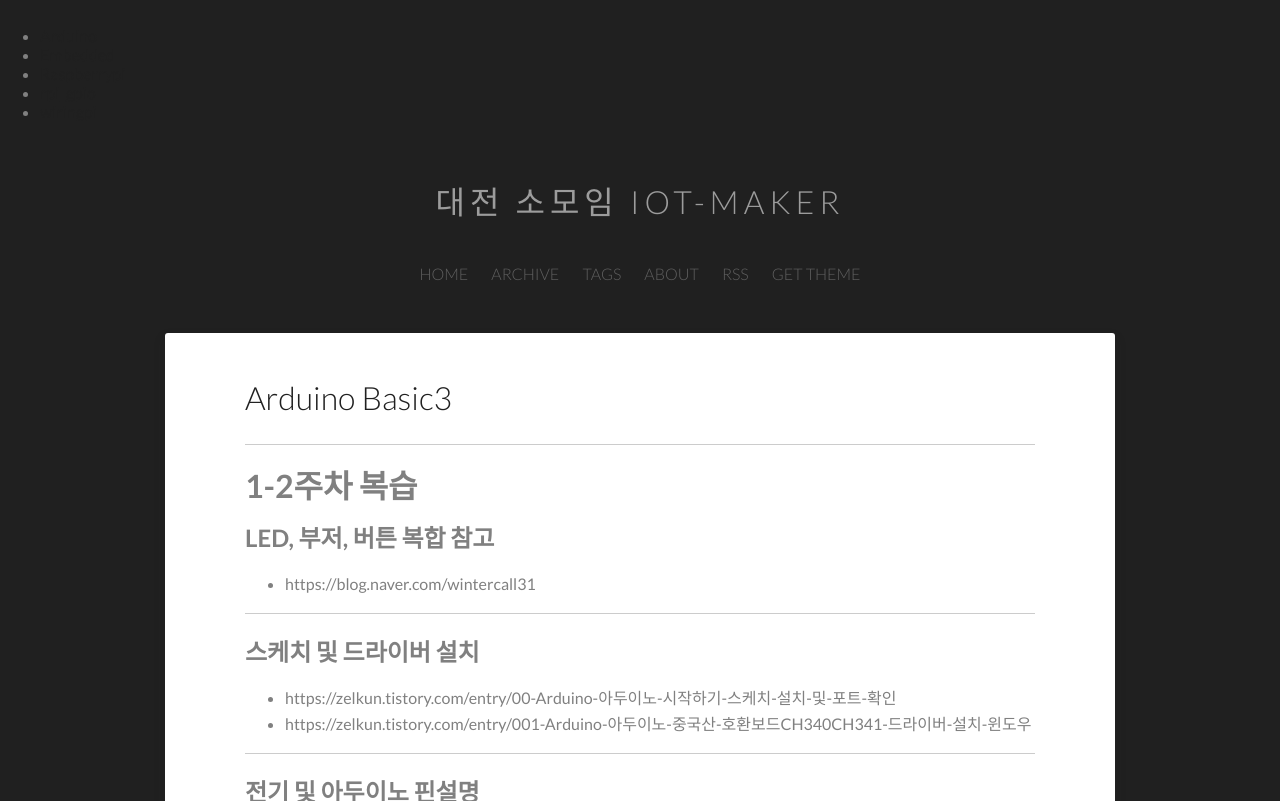
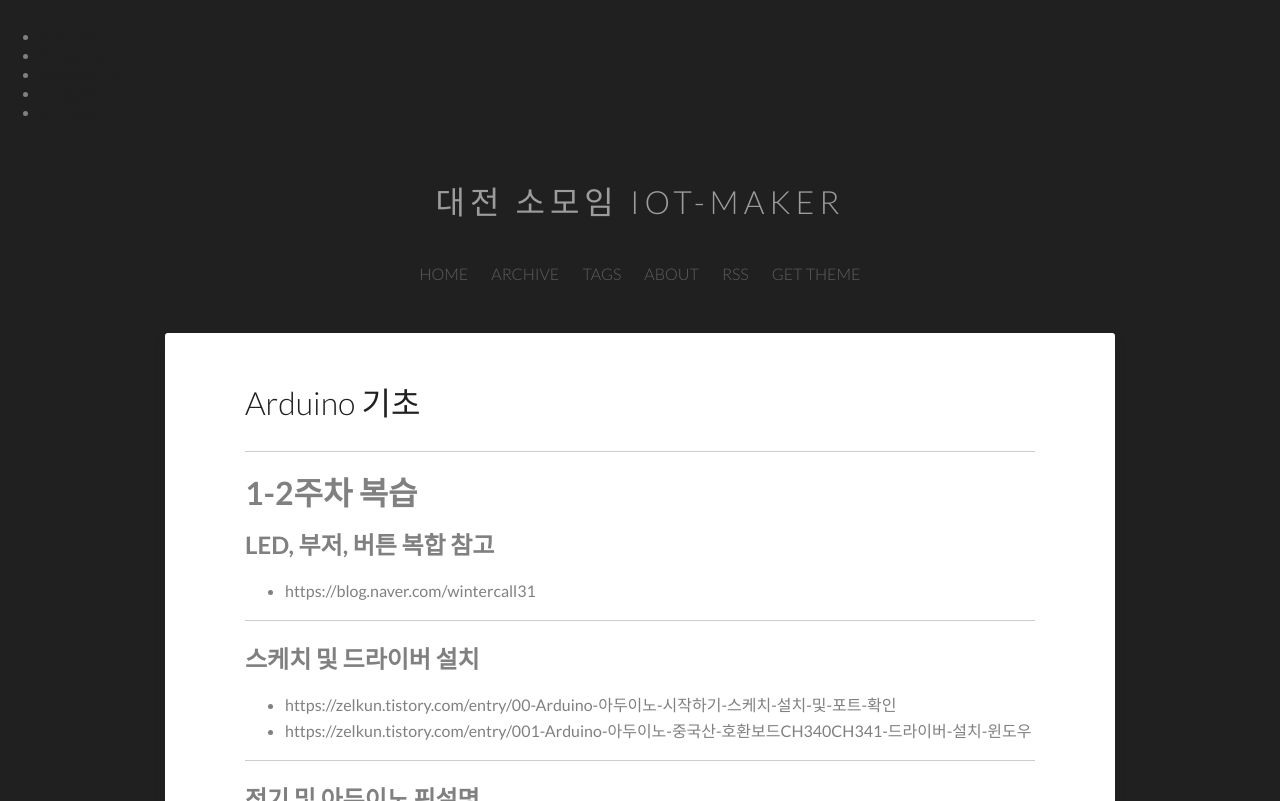
Before and after one commit to iot-maker-korea/blog_old, a Jekyll site: the page built from _posts/Embedded/Arduino/2020-05-30-003.basic.md, in a window 1280 px wide and 900 px high, cut to the strip 0-801 px from the top of the window. Built offline with Jekyll 4.4.1, drawn with Linux system fonts in a browser that asks for light colours.

Commit message:
Update and rename _posts/embedded/Arduino/2020-05-30-basic3.md to _posts/Embedded/Arduino/2020-05-30-003.basic.md

```diff
--- a/_posts/embedded/Arduino/2020-05-30-basic3.md
+++ b/_posts/Embedded/Arduino/2020-05-30-003.basic.md
@@ -1,6 +1,6 @@
 ---
 layout: post
-title: Arduino Basic3
+title: Arduino 기초
 comments: true
 category: [Arduino]
 tags: [arduino,아두이노]
```
